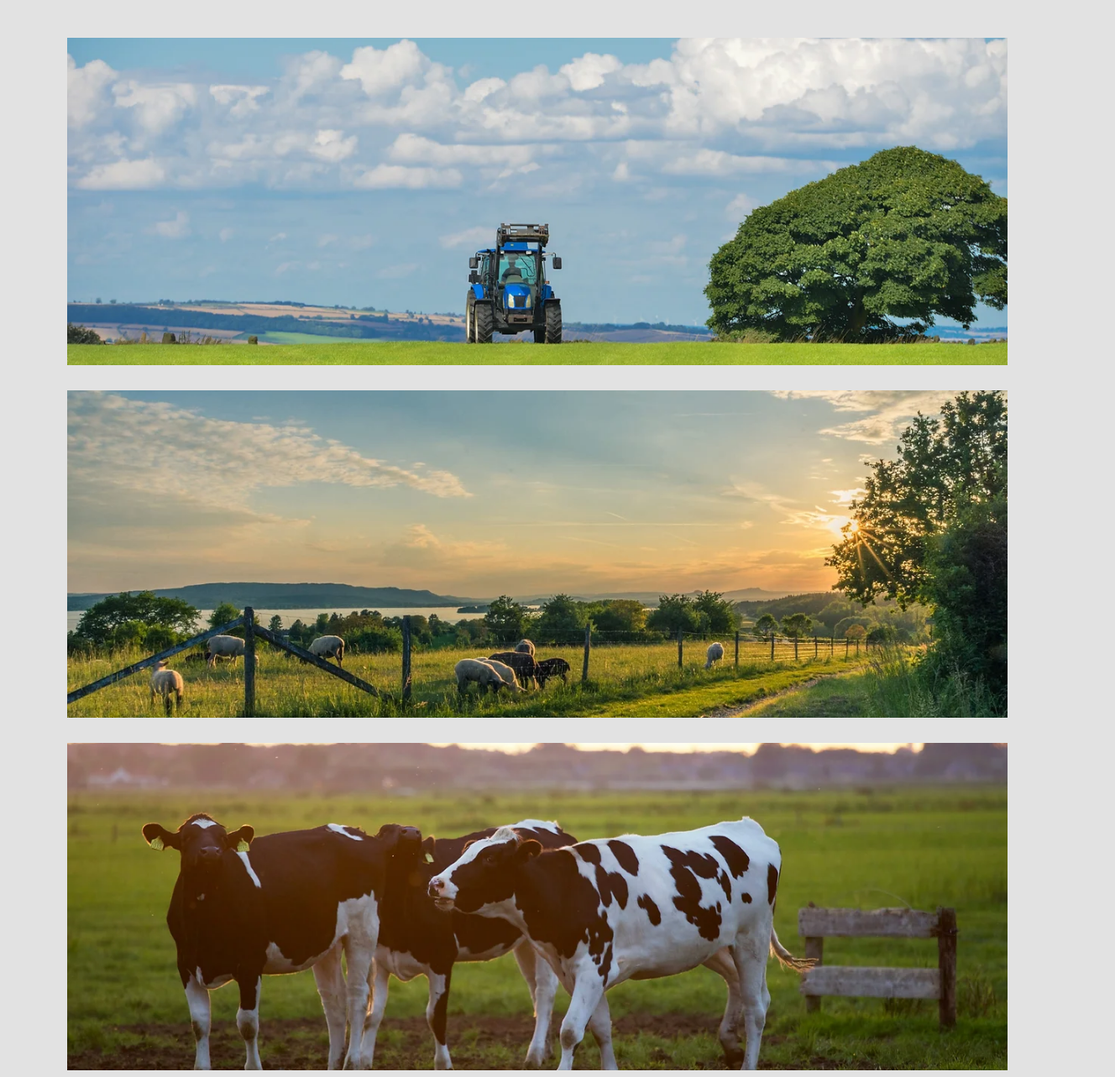
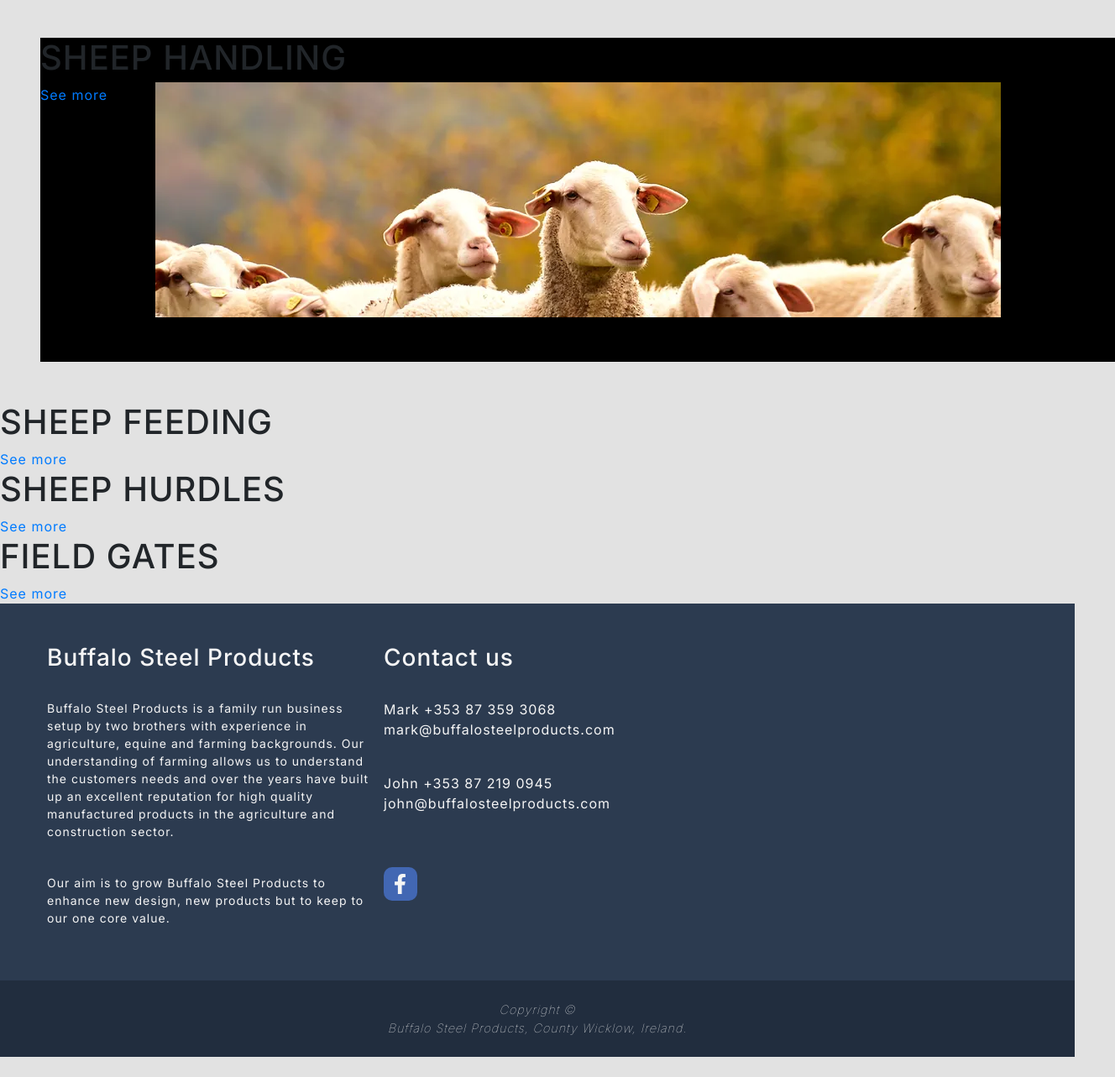
Before and after one commit to JoaoPedrinho013/Projeto-Site-Dudis-2, a plain HTML site: page index.html in a window 1280 px wide. Shown: the part 1257-2540 px from the top of the page at 84% size, 1328 px wide, since content can reach past the window. After the commit the page ends 2516 px from the top, so only its background shows below. Drawn offline with nearby package versions, Linux system fonts and the light colour scheme; a web font is replaced by a local one.

Commit message:
parallax

```diff
--- a/assets/css/index.css
+++ b/assets/css/index.css
@@ -28,80 +28,13 @@ html {
 
 
 .parallax {
-    /* The image used */
-    background-image: url("../../assets/imagens/slide1.webp");
 
-    /* Set a specific height */
-    min-height: 390px;
-    margin: 30px 80px;
-
-    /* Create the parallax scrolling effect */
-    background-attachment: fixed;
+    background-image: url("../../assets/imagens/imagensProdutos/sheepHandling.webp");
+    background-repeat: no-repeat;
     background-position: center;
-    background-repeat: no-repeat;
-    background-size: cover;
-}
-@media only screen and (max-device-width: 1366px) {
-    .parallax {
-      background-attachment: scroll;
-    }
-  }
-.parallax2 {
-    /* The image used */
-    background-image: url("../../assets/imagens/slide2.webp");
-
-    /* Set a specific height */
-    min-height: 390px;
-    margin: 30px 80px;
-
-    /* Create the parallax scrolling effect */
-    background-attachment: fixed;
-    background-position: center;
-    background-repeat: no-repeat;
-    background-size: cover;
-}
-@media only screen and (max-device-width: 1366px) {
-    .parallax2 {
-      background-attachment: scroll;
-    }
-  }
-.parallax3 {
-    /* The image used */
-    background-image: url("../../assets/imagens/slide3.webp");
-
-    /* Set a specific height */
-    min-height: 390px;
-    margin: 30px 80px;
-
-    /* Create the parallax scrolling effect */
-    background-attachment: fixed;
-    background-position: center;
-    background-repeat: no-repeat;
-    background-size: cover;
-}
-@media only screen and (max-device-width: 1366px) {
-    .parallax3 {
-      background-attachment: scroll;
-    }
-  }
-.parallax4 {
-    /* The image used */
-    background-image: url("../../assets/imagens/slide1.webp");
-
-    /* Set a specific height */
-    min-height: 390px;
-    margin: 30px 80px;
-
-    /* Create the parallax scrolling effect */
-    background-attachment: fixed;
-    background-position: center;
-    background-repeat: no-repeat;
-    background-size: cover;
-}
-@media only screen and (max-device-width: 1366px) {
-    .parallax3 {
-      background-attachment: scroll;
-    }
+    background-color: black;
+    width: 100%;
+    height: 386px;
   }
 
 .custom-link {
--- a/index.html
+++ b/index.html
@@ -143,10 +143,30 @@
 
         </div>
         <!-- Container element -->
-        <div class="parallax"></div>
-        <div class="parallax2"></div>
-        <div class="parallax3"></div>
-        <div class="parallax4"></div>
+        <div class="parallax d-flex m-5">
+            <div>
+                <h1>SHEEP HANDLING</h1>
+                <a href="">See more</a>
+            </div>
+        </div>
+        <div class="parallax2">
+            <div>
+                <h1>SHEEP FEEDING</h1>
+                <a href="">See more</a>
+            </div>
+        </div>
+        <div class="parallax3">
+            <div>
+                <h1>SHEEP HURDLES</h1>
+                <a href="">See more</a>
+            </div>
+        </div>
+        <div class="parallax4">
+            <div>
+                <h1>FIELD GATES</h1>
+                <a href="">See more</a>
+            </div>
+        </div>
 
 
     </main>
```
Also changed, not shown: 1 other file.
